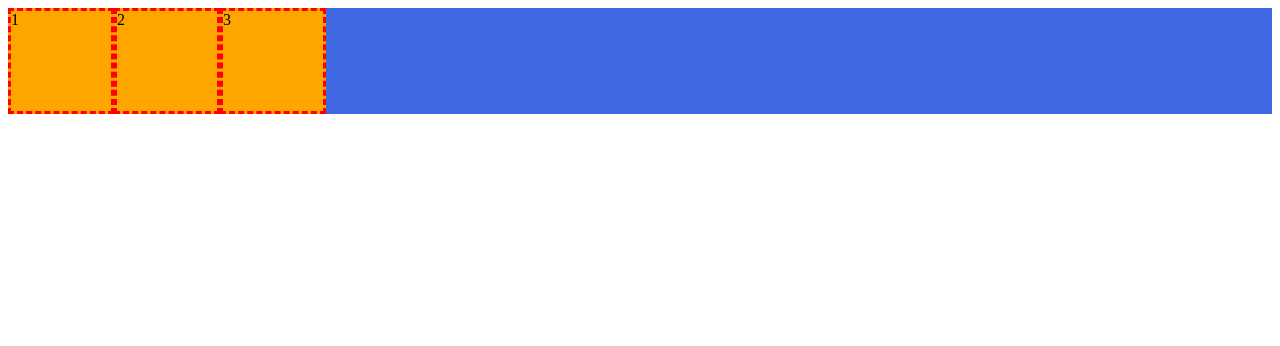
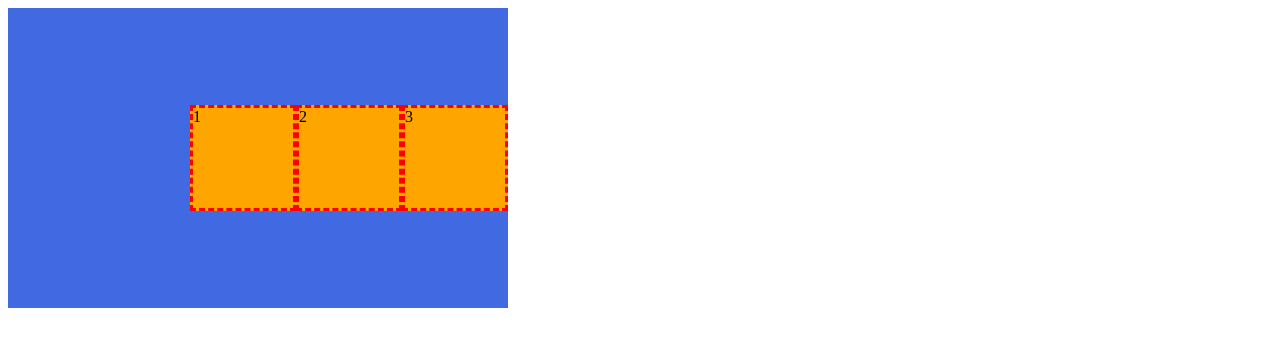
Before and after one commit to luvi-kh/fastcampus-frontend-css, a website: page sec20/index.html in a window 1280 px wide. Drawn offline with Linux system fonts and the light colour scheme.

Commit message:
sec20: 플렉스(정렬) Container(1),(2)

```diff
--- a/sec20/css/main.css
+++ b/sec20/css/main.css
@@ -1,6 +1,14 @@
 .container {
+    width: 500px;
+    height: 300px;
+    /*width: 250px;*/
+    /*height: 200px;*/
     background-color: royalblue;
+    /*display: flex;
+    flex-wrap: wrap;*/
     display: flex;
+    justify-content: flex-end;
+    align-items: center;
 }
 .container .item {
     width: 100px;
```
Also changed, not shown: sec20/index.html (+2 -0 lines), README.md.
